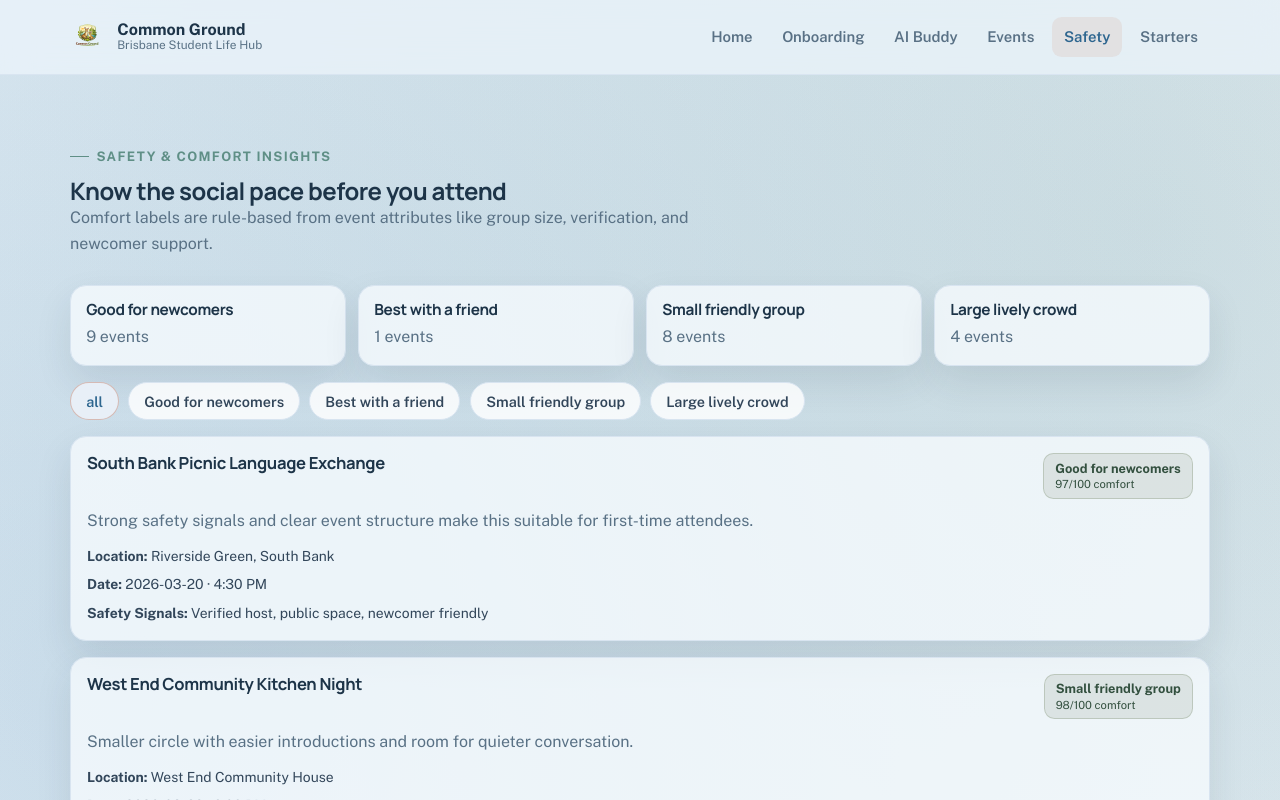
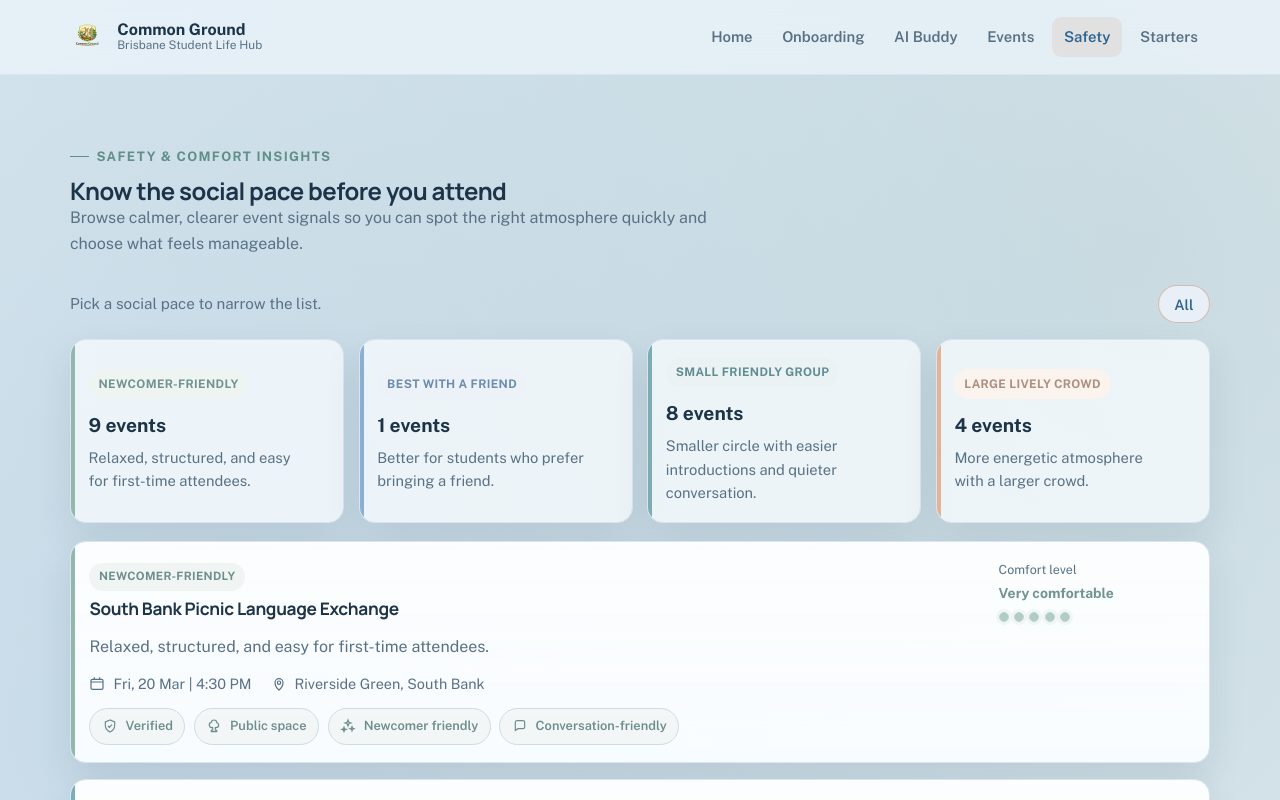
Before and after one commit to davinawuy/HackAIthon, a React (Vite) app: page /safety in a window 1280 px wide. Shown: the top 800 px of the page. Built offline with nearby package versions, Linux system fonts and the light colour scheme.

Commit message:
feat: Improving the safety page design

```diff
--- a/src/pages/SafetyPage.jsx
+++ b/src/pages/SafetyPage.jsx
@@ -1,29 +1,113 @@
 import { useMemo, useState } from 'react'
 import { Chip } from '../components/Chip'
-import { ComfortBadge } from '../components/ComfortBadge'
 import { SectionTitle } from '../components/SectionTitle'
 import { events } from '../data/events'
 import {
+  comfortCategoryMeta,
+  comfortCategoryOrder,
   getComfortAssessment,
   getComfortDistribution,
+  getComfortMeter,
 } from '../utils/comfortUtils'
 
-const comfortFilters = [
-  'all',
-  'Good for newcomers',
-  'Best with a friend',
-  'Small friendly group',
-  'Large lively crowd',
-]
+const metadataDateFormatter = new Intl.DateTimeFormat('en-AU', {
+  weekday: 'short',
+  day: 'numeric',
+  month: 'short',
+})
+
+function formatEventDate(date, time) {
+  return `${metadataDateFormatter.format(new Date(`${date}T00:00:00`))} | ${time}`
+}
+
+function Icon({ name }) {
+  const icons = {
+    calendar: (
+      <path d="M8 2v3M16 2v3M3 9h18M5 5h14a2 2 0 0 1 2 2v11a2 2 0 0 1-2 2H5a2 2 0 0 1-2-2V7a2 2 0 0 1 2-2Z" />
+    ),
+    pin: (
+      <path d="M12 21s6-5.2 6-11a6 6 0 1 0-12 0c0 5.8 6 11 6 11Zm0-8.5a2.5 2.5 0 1 0 0-5 2.5 2.5 0 0 0 0 5Z" />
+    ),
+    shield: (
+      <path d="M12 3 5 6v5c0 5 3.4 8.4 7 10 3.6-1.6 7-5 7-10V6l-7-3Zm-3 9 2 2 4-4" />
+    ),
+    tree: (
+      <path d="M12 3c2 0 4 1.6 4 3.8 1.8.3 3 1.8 3 3.6 0 2.2-1.8 4-4 4h-1v4h2v2H8v-2h2v-4H9a4 4 0 0 1-1-7.9A4 4 0 0 1 12 3Z" />
+    ),
+    sparkles: (
+      <path d="m12 3 1.2 3.3L16.5 7.5l-3.3 1.2L12 12l-1.2-3.3L7.5 7.5l3.3-1.2L12 3Zm6 10 .8 2.2L21 16l-2.2.8L18 19l-.8-2.2L15 16l2.2-.8L18 13ZM6 14l.9 2.4L9.3 17l-2.4.9L6 20.3l-.9-2.4L2.7 17l2.4-.6L6 14Z" />
+    ),
+    users: <path d="M16 21v-1.5a4.5 4.5 0 0 0-9 0V21M11.5 7.5a3.5 3.5 0 1 1-7 0 3.5 3.5 0 0 1 7 0Zm8 11.5v-1a4 4 0 0 0-3-3.9m.5-6.6a3 3 0 1 1 0-6" />,
+    friend: (
+      <path d="M16 21v-1.5a4.5 4.5 0 0 0-9 0V21M11.5 7.5a3.5 3.5 0 1 1-7 0 3.5 3.5 0 0 1 7 0Zm7.5 4.5v6m-3-3h6" />
+    ),
+    lively: (
+      <path d="M4 13h3l2-7 4 14 2-7h5M6 4h.01M18 5h.01M20 10h.01M4 8h.01" />
+    ),
+    chat: (
+      <path d="M5 18.5V6.5A2.5 2.5 0 0 1 7.5 4h9A2.5 2.5 0 0 1 19 6.5v7A2.5 2.5 0 0 1 16.5 16H9l-4 2.5Z" />
+    ),
+  }
+
+  return (
+    <svg viewBox="0 0 24 24" aria-hidden="true" fill="none" stroke="currentColor" strokeWidth="1.8">
+      {icons[name]}
+    </svg>
+  )
+}
+
+function buildSignalChips(event, assessment) {
+  const chips = []
+
+  if (event.verified) {
+    chips.push({ key: 'verified', label: 'Verified', icon: 'shield' })
+  }
+
+  if (event.publicSpace) {
+    chips.push({ key: 'public-space', label: 'Public space', icon: 'tree' })
+  }
+
+  if (event.newcomerFriendly) {
+    chips.push({ key: 'newcomer', label: 'Newcomer friendly', icon: 'sparkles' })
+  }
+
+  if (event.groupSize === 'small' || event.tags.includes('small group')) {
+    chips.push({ key: 'small-group', label: 'Small group', icon: 'users' })
+  }
+
+  if (assessment.label === 'Best with a friend') {
+    chips.push({ key: 'friend', label: 'Bring a friend', icon: 'friend' })
+  }
+
+  if (assessment.label === 'Large lively crowd' || event.comfortLevel === 'lively') {
+    chips.push({ key: 'lively', label: 'Lively crowd', icon: 'lively' })
+  }
+
+  if (
+    event.tags.includes('english practice') ||
+    event.tags.includes('quiet zone') ||
+    assessment.label === 'Small friendly group'
+  ) {
+    chips.push({ key: 'chat', label: 'Conversation-friendly', icon: 'chat' })
+  }
+
+  return chips.slice(0, 5)
+}
 
 export function SafetyPage() {
   const [activeFilter, setActiveFilter] = useState('all')
 
   const insights = useMemo(() => {
-    return events.map((event) => ({
-      event,
-      assessment: getComfortAssessment(event),
-    }))
+    return events.map((event) => {
+      const assessment = getComfortAssessment(event)
+
+      return {
+        event,
+        assessment,
+        meter: getComfortMeter(assessment.score),
+        chips: buildSignalChips(event, assessment),
+      }
+    })
   }, [])
 
   const distribution = useMemo(() => getComfortDistribution(events), [])
@@ -38,54 +122,96 @@ export function SafetyPage() {
       <SectionTitle
         eyebrow="Safety & Comfort Insights"
         title="Know the social pace before you attend"
-        description="Comfort labels are rule-based from event attributes like group size, verification, and newcomer support."
+        description="Browse calmer, clearer event signals so you can spot the right atmosphere quickly and choose what feels manageable."
         level="h1"
       />
 
-      <div className="comfort-overview-grid" aria-label="Comfort distribution summary">
-        {Object.entries(distribution).map(([label, count]) => (
-          <article key={label} className="comfort-summary-card">
-            <h3>{label}</h3>
-            <p>{count} events</p>
-          </article>
-        ))}
+      <div className="safety-filter-bar">
+        <p>Pick a social pace to narrow the list.</p>
+        <Chip
+          label="All"
+          selected={activeFilter === 'all'}
+          onClick={() => setActiveFilter('all')}
+          className="safety-reset-chip"
+        />
       </div>
 
-      <div className="chip-group" aria-label="Comfort filters">
-        {comfortFilters.map((item) => (
-          <Chip
-            key={item}
-            label={item}
-            selected={activeFilter === item}
-            onClick={() => setActiveFilter(item)}
-          />
-        ))}
+      <div className="comfort-overview-grid" aria-label="Comfort distribution summary">
+        {comfortCategoryOrder.map((label) => {
+          const meta = comfortCategoryMeta[label]
+          const isSelected = activeFilter === label
+
+          return (
+            <button
+              key={label}
+              type="button"
+              className={`comfort-summary-card comfort-accent-${meta.accent} ${isSelected ? 'is-active' : ''}`.trim()}
+              onClick={() => setActiveFilter(label)}
+              aria-pressed={isSelected}
+            >
+              <span className="comfort-summary-topline">{meta.shortLabel}</span>
+              <strong>{distribution[label]} events</strong>
+              <p>{meta.summary}</p>
+            </button>
+          )
+        })}
       </div>
 
       <div className="safety-grid">
-        {visibleInsights.map(({ event, assessment }) => (
-          <article className="safety-card" key={event.id}>
-            <div className="safety-head">
-              <h3>{event.title}</h3>
-              <ComfortBadge assessment={assessment} />
-            </div>
-            <p>{assessment.explanation}</p>
-            <ul>
-              <li>
-                <strong>Location:</strong> {event.location}
-              </li>
-              <li>
-                <strong>Date:</strong> {event.date} · {event.time}
-              </li>
-              <li>
-                <strong>Safety Signals:</strong>{' '}
-                {event.verified ? 'Verified host, ' : ''}
-                {event.publicSpace ? 'public space, ' : 'private venue, '}
-                {event.newcomerFriendly ? 'newcomer friendly' : 'mixed experience levels'}
-              </li>
-            </ul>
-          </article>
-        ))}
+        {visibleInsights.map(({ event, assessment, meter, chips }) => {
+          const meta = comfortCategoryMeta[assessment.label]
+
+          return (
+            <article
+              className={`safety-card comfort-accent-${meta.accent}`.trim()}
+              key={event.id}
+            >
+              <div className="safety-head">
+                <div className="safety-title-block">
+                  <span className="safety-category-pill">{meta.shortLabel}</span>
+                  <h3>{event.title}</h3>
+                </div>
+
+                <div className="comfort-meter" aria-label={`Comfort level ${meter.label}`}>
+                  <div className="comfort-meter-labels">
+                    <span>Comfort level</span>
+                    <strong>{meter.label}</strong>
+                  </div>
+                  <div className="comfort-meter-dots" aria-hidden="true">
+                    {Array.from({ length: 5 }, (_, index) => (
+                      <span
+                        key={`${event.id}-meter-${index}`}
+                        className={index < meter.filled ? 'is-filled' : ''}
+                      />
+                    ))}
+                  </div>
+                </div>
+              </div>
+
+              <p className="safety-summary">{assessment.explanation}</p>
+
+              <div className="safety-meta" aria-label="Event details">
+                <span>
+                  <Icon name="calendar" />
+                  {formatEventDate(event.date, event.time)}
+                </span>
+                <span>
+                  <Icon name="pin" />
+                  {event.location}
+                </span>
+              </div>
+
+              <div className="safety-chip-row" aria-label="Safety and social signals">
+                {chips.map((chip) => (
+                  <span key={`${event.id}-${chip.key}`} className="safety-signal-chip">
+                    <Icon name={chip.icon} />
+                    {chip.label}
+                  </span>
+                ))}
+              </div>
+            </article>
+          )
+        })}
       </div>
 
       {visibleInsights.length === 0 ? (
--- a/src/styles/index.css
+++ b/src/styles/index.css
@@ -1129,9 +1129,9 @@ main {
 
 .comfort-overview-grid {
   display: grid;
-  gap: 0.75rem;
+  gap: 0.9rem;
   grid-template-columns: repeat(4, minmax(0, 1fr));
-  margin-bottom: 1rem;
+  margin-bottom: 1.1rem;
 }
 
 .comfort-summary-card,
@@ -1143,47 +1143,223 @@ main {
 }
 
 .comfort-summary-card {
-  padding: 0.95rem;
-}
-
-.comfort-summary-card h3 {
-  font-size: 0.96rem;
-  margin-bottom: 0.28rem;
+  position: relative;
+  overflow: hidden;
+  padding: 1.1rem;
+  text-align: left;
+  cursor: pointer;
+  transition: transform 220ms var(--ease-smooth), box-shadow 220ms var(--ease-smooth),
+    border-color 220ms var(--ease-smooth), background-color 220ms var(--ease-smooth);
+}
+
+.comfort-summary-card::before,
+.safety-card::before {
+  content: '';
+  position: absolute;
+  inset: 0 auto 0 0;
+  width: 4px;
+  border-radius: inherit;
+  background: var(--comfort-accent, rgba(77, 139, 185, 0.5));
+}
+
+.comfort-summary-card:hover,
+.comfort-summary-card:focus-visible {
+  transform: translateY(-2px);
+  box-shadow: 0 20px 36px rgba(28, 53, 76, 0.14);
+}
+
+.comfort-summary-card.is-active {
+  border-color: color-mix(in srgb, var(--comfort-accent) 50%, #ffffff);
+  background: color-mix(in srgb, var(--comfort-accent) 8%, rgba(255, 255, 255, 0.94));
+  box-shadow: 0 22px 40px rgba(24, 52, 74, 0.16);
+}
+
+.comfort-summary-topline {
+  display: inline-flex;
+  margin-bottom: 0.7rem;
+  padding: 0.32rem 0.62rem;
+  border-radius: 999px;
+  background: color-mix(in srgb, var(--comfort-accent) 16%, #ffffff);
+  color: color-mix(in srgb, var(--comfort-accent) 72%, var(--heading));
+  font-size: 0.74rem;
+  font-weight: 700;
+  letter-spacing: 0.03em;
+  text-transform: uppercase;
+}
+
+.comfort-summary-card strong {
+  display: block;
+  color: var(--heading);
+  font-size: 1.2rem;
+  margin-bottom: 0.34rem;
 }
 
 .comfort-summary-card p {
   color: var(--text-muted);
+  font-size: 0.92rem;
+  max-width: 24ch;
+}
+
+.safety-filter-bar {
+  display: flex;
+  justify-content: space-between;
+  align-items: center;
+  gap: 1rem;
+  margin-bottom: 1rem;
+}
+
+.safety-filter-bar p {
+  color: var(--text-muted);
+  font-size: 0.95rem;
+}
+
+.safety-reset-chip {
+  flex-shrink: 0;
+}
+
+.comfort-accent-sage {
+  --comfort-accent: #92b8ac;
+}
+
+.comfort-accent-teal {
+  --comfort-accent: #7aaeb2;
+}
+
+.comfort-accent-blue {
+  --comfort-accent: #8aaed4;
+}
+
+.comfort-accent-peach {
+  --comfort-accent: #e4b295;
 }
 
 .safety-grid {
-  margin-top: 1rem;
+  display: grid;
+  gap: 1rem;
 }
 
 .safety-card {
-  padding: 1rem;
+  position: relative;
+  overflow: hidden;
+  padding: 1.1rem 1.15rem;
+  background:
+    linear-gradient(180deg, rgba(255, 255, 255, 0.82), rgba(248, 252, 255, 0.92)),
+    var(--surface-glass);
 }
 
 .safety-head {
   display: flex;
   justify-content: space-between;
-  align-items: flex-start;
-  gap: 0.8rem;
-  margin-bottom: 0.6rem;
+  align-items: center;
+  gap: 1rem;
+  margin-bottom: 0.75rem;
+}
+
+.safety-title-block {
+  display: grid;
+  gap: 0.45rem;
+  min-width: 0;
+}
+
+.safety-category-pill {
+  width: fit-content;
+  display: inline-flex;
+  align-items: center;
+  padding: 0.3rem 0.6rem;
+  border-radius: 999px;
+  background: color-mix(in srgb, var(--comfort-accent) 14%, #ffffff);
+  color: color-mix(in srgb, var(--comfort-accent) 68%, var(--heading));
+  font-size: 0.72rem;
+  font-weight: 700;
+  letter-spacing: 0.03em;
+  text-transform: uppercase;
 }
 
 .safety-card h3 {
-  font-size: 1.04rem;
-}
-
-.safety-card > p {
-  margin-bottom: 0.7rem;
-  color: var(--text-muted);
-}
-
-.safety-card ul {
-  display: grid;
-  gap: 0.38rem;
+  font-size: 1.08rem;
+  max-width: 32rem;
+}
+
+.comfort-meter {
+  flex: 0 0 12rem;
+  display: grid;
+  gap: 0.45rem;
+}
+
+.comfort-meter-labels {
+  display: grid;
+  gap: 0.18rem;
+  font-size: 0.78rem;
+  color: var(--text-muted);
+}
+
+.comfort-meter-labels strong {
+  color: color-mix(in srgb, var(--comfort-accent) 72%, var(--heading));
   font-size: 0.87rem;
+}
+
+.comfort-meter-dots {
+  display: flex;
+  gap: 0.34rem;
+}
+
+.comfort-meter-dots span {
+  width: 0.62rem;
+  height: 0.62rem;
+  border-radius: 999px;
+  background: rgba(137, 165, 188, 0.18);
+  border: 1px solid rgba(137, 165, 188, 0.14);
+}
+
+.comfort-meter-dots span.is-filled {
+  background: color-mix(in srgb, var(--comfort-accent) 72%, #ffffff);
+  border-color: color-mix(in srgb, var(--comfort-accent) 58%, #ffffff);
+  box-shadow: 0 0 0 3px color-mix(in srgb, var(--comfort-accent) 10%, transparent);
+}
+
+.safety-summary {
+  margin-bottom: 0.8rem;
+  color: var(--text-muted);
+  max-width: 56ch;
+}
+
+.safety-meta {
+  display: flex;
+  flex-wrap: wrap;
+  gap: 0.75rem 1.2rem;
+  margin-bottom: 0.8rem;
+  color: var(--text-muted);
+  font-size: 0.9rem;
+}
+
+.safety-meta span,
+.safety-signal-chip {
+  display: inline-flex;
+  align-items: center;
+  gap: 0.5rem;
+}
+
+.safety-meta svg,
+.safety-signal-chip svg {
+  width: 1rem;
+  height: 1rem;
+  flex-shrink: 0;
+}
+
+.safety-chip-row {
+  display: flex;
+  flex-wrap: wrap;
+  gap: 0.55rem;
+}
+
+.safety-signal-chip {
+  padding: 0.44rem 0.7rem;
+  border-radius: 999px;
+  border: 1px solid color-mix(in srgb, var(--comfort-accent) 18%, var(--border));
+  background: color-mix(in srgb, var(--comfort-accent) 10%, rgba(255, 255, 255, 0.92));
+  color: color-mix(in srgb, var(--comfort-accent) 62%, var(--text));
+  font-size: 0.8rem;
+  font-weight: 600;
 }
 
 .starter-selector {
@@ -1402,6 +1578,16 @@ main {
   .mobile-carousel {
     display: block;
   }
+
+  .safety-head {
+    align-items: flex-start;
+    flex-direction: column;
+  }
+
+  .comfort-meter {
+    width: 100%;
+    flex-basis: auto;
+  }
 }
 
 @media (max-width: 620px) {
@@ -1452,6 +1638,24 @@ main {
 
   .chat-head {
     align-items: flex-start;
+  }
+
+  .safety-filter-bar {
+    align-items: flex-start;
+    flex-direction: column;
+  }
+
+  .safety-card {
+    padding: 1rem;
+  }
+
+  .safety-meta {
+    flex-direction: column;
+    gap: 0.55rem;
+  }
+
+  .safety-chip-row {
+    gap: 0.45rem;
   }
 }
 
--- a/src/utils/comfortUtils.js
+++ b/src/utils/comfortUtils.js
@@ -1,5 +1,35 @@
 function clamp(value, min, max) {
   return Math.min(max, Math.max(min, value))
+}
+
+export const comfortCategoryOrder = [
+  'Good for newcomers',
+  'Best with a friend',
+  'Small friendly group',
+  'Large lively crowd',
+]
+
+export const comfortCategoryMeta = {
+  'Good for newcomers': {
+    accent: 'sage',
+    shortLabel: 'Newcomer-friendly',
+    summary: 'Relaxed, structured, and easy for first-time attendees.',
+  },
+  'Best with a friend': {
+    accent: 'blue',
+    shortLabel: 'Best with a friend',
+    summary: 'Better for students who prefer bringing a friend.',
+  },
+  'Small friendly group': {
+    accent: 'teal',
+    shortLabel: 'Small friendly group',
+    summary: 'Smaller circle with easier introductions and quieter conversation.',
+  },
+  'Large lively crowd': {
+    accent: 'peach',
+    shortLabel: 'Large lively crowd',
+    summary: 'More energetic atmosphere with a larger crowd.',
+  },
 }
 
 function buildScore(event) {
@@ -35,8 +65,7 @@ export function getComfortAssessment(event) {
       label: 'Large lively crowd',
       score,
       tone: 'lively',
-      explanation:
-        'Higher energy setting with more people and faster social pace. Great if you like activity and movement.',
+      explanation: 'More energetic atmosphere with a larger crowd.',
     }
   }
 
@@ -45,8 +74,7 @@ export function getComfortAssessment(event) {
       label: 'Small friendly group',
       score,
       tone: 'gentle',
-      explanation:
-        'Smaller circle with easier introductions and room for quieter conversation.',
+      explanation: 'Smaller circle with easier introductions and quieter conversation.',
     }
   }
 
@@ -55,8 +83,7 @@ export function getComfortAssessment(event) {
       label: 'Good for newcomers',
       score,
       tone: 'trusted',
-      explanation:
-        'Strong safety signals and clear event structure make this suitable for first-time attendees.',
+      explanation: 'Relaxed, structured, and easy for first-time attendees.',
     }
   }
 
@@ -64,8 +91,42 @@ export function getComfortAssessment(event) {
     label: 'Best with a friend',
     score,
     tone: 'balanced',
-    explanation:
-      'Comfortable option overall, and even easier if you attend with one friend or buddy.',
+    explanation: 'Comfortable overall, and even easier if you bring a friend.',
+  }
+}
+
+export function getComfortMeter(score) {
+  if (score >= 88) {
+    return {
+      label: 'Very comfortable',
+      filled: 5,
+    }
+  }
+
+  if (score >= 76) {
+    return {
+      label: 'Comfortable',
+      filled: 4,
+    }
+  }
+
+  if (score >= 58) {
+    return {
+      label: 'Moderate',
+      filled: 3,
+    }
+  }
+
+  if (score >= 46) {
+    return {
+      label: 'Socially active',
+      filled: 2,
+    }
+  }
+
+  return {
+    label: 'High-energy',
+    filled: 1,
   }
 }
 
@@ -76,11 +137,9 @@ export function getComfortDistribution(events) {
       acc[label] = (acc[label] || 0) + 1
       return acc
     },
-    {
-      'Good for newcomers': 0,
-      'Best with a friend': 0,
-      'Small friendly group': 0,
-      'Large lively crowd': 0,
-    },
+    comfortCategoryOrder.reduce((initial, label) => {
+      initial[label] = 0
+      return initial
+    }, {}),
   )
 }
```
Also changed, not shown: 1 other file (tests, documents, lock files or other folders).
